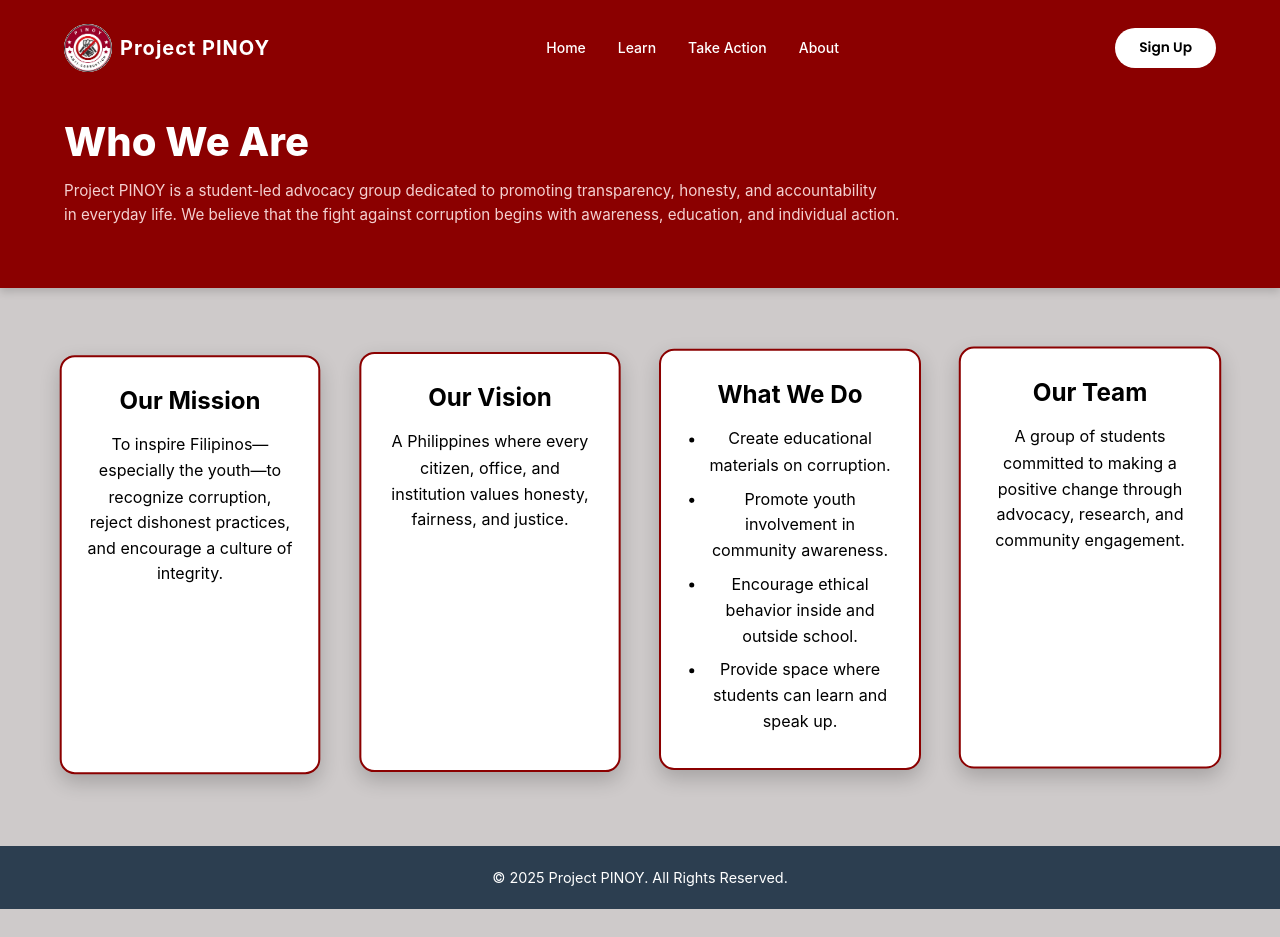
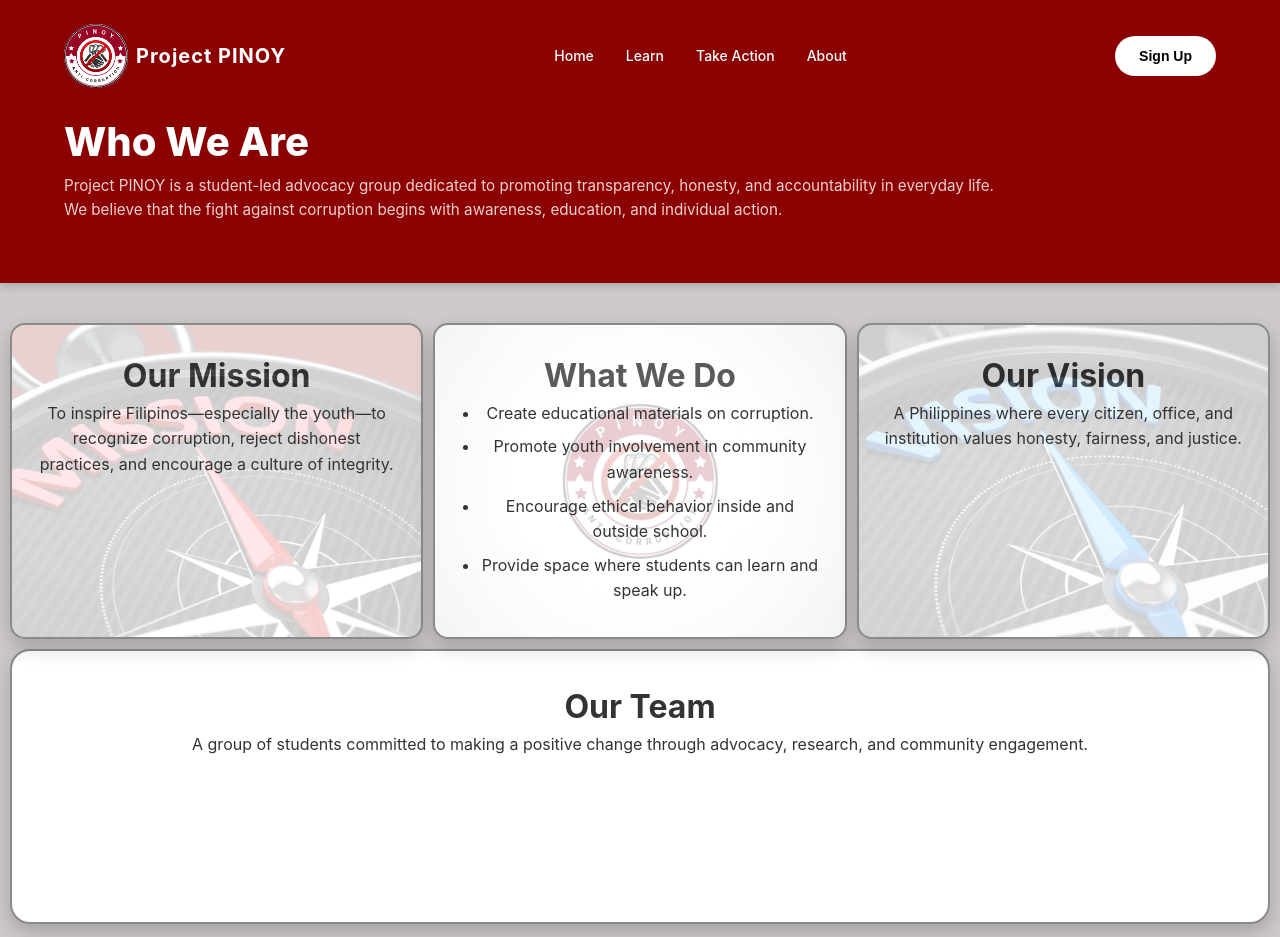
Before and after one commit to gemstxne/PINOYMOVEMENT, a plain HTML site: page aboutus.html in a window 1280 px wide. Shown: the top 937 px of the page. Before the commit the page ends 909 px from the top, so only its background shows below. Drawn offline with Linux system fonts and the light colour scheme.

Commit message:
Add files via upload

```diff
--- a/aboutus.html
+++ b/aboutus.html
@@ -7,7 +7,9 @@
   <link href="https://fonts.googleapis.com/css2?family=Poppins:wght@400;600;700&display=swap" rel="stylesheet">
   <link rel="stylesheet" href="style3.css">
 </head>
+<body>
 
+  <!-- NAVBAR -->
   <header class="hero">
     <nav class="navbar">
       <div class="nav-content">
@@ -24,36 +26,37 @@
           <a href="action.html">Take Action</a>
           <a href="aboutus.html">About</a>
         </div>
-
+        <a href="index.html#signup">
     <button class="btn btn-white">Sign Up</button>
+        </a>
       </div>
     </nav>
 
     <h1>Who We Are</h1>
     <p>
       Project PINOY is a student-led advocacy group dedicated to promoting transparency, honesty,
-        and accountability<br> in everyday life. We believe that the fight against corruption
+      and accountability in everyday life.<br> We believe that the fight against corruption
       begins with awareness, education, and individual action.
     </p>
   </header>
 
-    <!-- ABOUT SECTION -->
-    <main class="about-container">
 
-        <div class="about-boxes-grid">
+  <main class="about-section">
 
-            <div class="about-box hover-img-1" data-bg="mission.jfif" data-float="floating-left-1">
-                <h2>Our Mission</h2>
+
+    <div class="top-box-row">
+
+
+      <div class="about-box overlay-box">
+        <div class="box-overlay" style="background-image: url('mission.jfif');"></div>
+        <h1>Our Mission</h1>
         <p>To inspire Filipinos—especially the youth—to recognize corruption, reject dishonest practices, and encourage a culture of integrity.</p>
       </div>
 
-            <div class="about-box hover-img-2" data-bg="vision.jfif" data-float="floating-left-2">
-                <h2>Our Vision</h2>
-                <p>A Philippines where every citizen, office, and institution values honesty, fairness, and justice.</p>
-            </div>
 
-            <div class="about-box hover-img-3" data-bg="glass.jpg" data-float="floating-right-1">
-                <h2>What We Do</h2>
+      <div class="about-box overlay-box">
+        <div class="box-overlay" style="background-image: url('glass.jpg');"></div>
+        <h1>What We Do</h1>
         <ul>
           <li>Create educational materials on corruption.</li>
           <li>Promote youth involvement in community awareness.</li>
@@ -62,45 +65,75 @@
         </ul>
       </div>
 
-            <div class="about-box hover-img-4" data-bg="members.png" data-float="floating-right-2">
-                <h2>Our Team</h2>
-                <p>A group of students committed to making a positive change through advocacy, research, and community engagement.</p>
+
+      <div class="about-box overlay-box">
+        <div class="box-overlay" style="background-image: url('vision.jfif');"></div>
+        <h1>Our Vision</h1>
+        <p>A Philippines where every citizen, office, and institution values honesty, fairness, and justice.</p>
       </div>
 
     </div>
+
+
+    <div class="team-wide-box">
+
+      <h1>Our Team</h1>
+      <p>A group of students committed to making a positive change through advocacy, research, and community engagement.</p>
+
+      <div class="team-float-container">
+        <div class="team-member">
+          <img src="ani.jfif" alt="">
+          <span class="team-name">Anika Ava Aurelio</span>
+        </div>
+        <div class="team-member">
+          <img src="gem.jfif" alt="">
+          <span class="team-name">John Emmanuel Balbalosa</span>
+        </div>
+        <div class="team-member">
+          <img src="ian.jfif" alt="">
+          <span class="team-name">Ian Dave Catral</span>
+        </div>
+        <div class="team-member">
+          <img src="den.jfif" alt="">
+          <span class="team-name">Denise Charelle Hernandez</span>
+        </div>
+      </div>
+
+    </div>
+
   </main>
 
-    <!-- SCRIPT TO CHANGE FULL PAGE BG, SCALE FLOATING IMG, AND LOWER BOX OPACITY -->
   <script>
-        const boxes = document.querySelectorAll('.about-box');
-        boxes.forEach(box => {
-            const floatClass = box.dataset.float;
-            const floatImg = document.querySelector(`.${floatClass} img`);
+    const teamBox = document.querySelector('.team-wide-box');
+    const teamMembers = document.querySelectorAll('.team-member img');
+    const teamNames = document.querySelectorAll('.team-name');
+    const overlayBoxes = document.querySelectorAll('.overlay-box');
 
+
+    overlayBoxes.forEach(box => {
       box.addEventListener('mouseenter', () => {
-                document.body.style.background = `url(${box.dataset.bg}) no-repeat center center fixed`;
-                document.body.style.backgroundSize = 'cover';
-
-                if(floatImg){
-                    floatImg.style.transform = 'scale(1.3)';
-                }
-
-                document.querySelectorAll('.about-box').forEach(b => {
-                    b.style.opacity = '0.6'; // semi-transparent
+        box.querySelector('.box-overlay').style.transform = 'scale(1.1)';
+      });
+      box.addEventListener('mouseleave', () => {
+        box.querySelector('.box-overlay').style.transform = 'scale(1)';
       });
     });
 
-            box.addEventListener('mouseleave', () => {
-                document.body.style.background = '#cecaca';
 
-                if(floatImg){
-                    floatImg.style.transform = 'scale(1)';
-                }
+    teamBox.addEventListener('mouseenter', () => {
+      teamMembers.forEach(img => {
+        img.style.opacity = '1';
+        img.style.transform = 'scale(1.2)';
+      });
+      teamNames.forEach(name => name.style.opacity = '1');
+    });
 
-                document.querySelectorAll('.about-box').forEach(b => {
-                    b.style.opacity = '1';
+    teamBox.addEventListener('mouseleave', () => {
+      teamMembers.forEach(img => {
+        img.style.opacity = '0';
+        img.style.transform = 'scale(1)';
       });
-            });
+      teamNames.forEach(name => name.style.opacity = '0');
     });
   </script>
 
@@ -108,4 +141,5 @@
     <p>&copy; 2025 Project PINOY. All Rights Reserved.</p>
   </footer>
 
+</body>
 </html>
--- a/style.css
+++ b/style.css
@@ -99,18 +99,15 @@ body {
 }
 
 .brand-logo {
-    width: 3rem;
-    height: 3rem;
-    background: #cecaca;
-    color: #8B0000;
-    border-radius: 50%;
+    width: 4rem;
+    height: auto;
     display: flex;
     align-items: center;
     justify-content: center;
-    font-weight: bold;
 }
 
 .brand-name {
+    font: Inter;
     font-size: 1.25rem;
     font-weight: 700;
     letter-spacing: 0.05em;
--- a/style1.css
+++ b/style1.css
@@ -83,15 +83,11 @@ body {
 }
 
 .brand-logo {
-    width: 3rem;
-    height: 3rem;
-    background: #cecaca;
-    color: #8B0000;
-    border-radius: 50%;
+    width: 4rem;
+    height: auto;
     display: flex;
     align-items: center;
     justify-content: center;
-    font-weight: bold;
 }
 
 .brand-name {
@@ -160,7 +156,7 @@ body {
 }
 
 .form-list li {
-    background: #ffffff;
+    background: #fcfcfc;
     margin-bottom: 10px;
     padding: 12px 15px;
     border-radius: 6px;
--- a/style2.css
+++ b/style2.css
@@ -28,7 +28,7 @@ header {
     background-color: #8B0000;
     color: white;
     text-align: center;
-    height: 100px;
+    height: 120px;
 }
 
 .navbar {
@@ -49,7 +49,6 @@ header {
     justify-content: space-between;
     align-items: center;
     width: 100%;
-    padding: 0 1rem;
     margin: 0 auto;
     padding: 0 1rem;
 }
@@ -96,11 +95,8 @@ header {
 }
 
 .brand-logo {
-    width: 3rem;
-    height: 3rem;
-    background: #cecaca;
-    color: #8B0000;
-    border-radius: 50%;
+    width: 4rem;
+    height: auto;
     display: flex;
     align-items: center;
     justify-content: center;
--- a/style3.css
+++ b/style3.css
@@ -1,33 +1,19 @@
-/* GLOBAL */
-:root {
-    --primary-color: #8B0000; /* Deep Red/Maroon */
-    --text-color: #2c3e50;    /* Dark Blue/Grey for readability */
+* {
+  box-sizing: border-box;
+  margin: 0;
+  padding: 0;
 }
-
-* { box-sizing: border-box; margin:0; padding:0; font-family:'Inter', 'Poppins', sans-serif; }
-body { background: #cecaca; color: #2c3e50; transition: background 0.5s ease; }
-
 
 body {
     font-family: 'Inter', 'Poppins', sans-serif;
+    margin: 0;
+    padding: 0;
     background-color: #cecaca;
-    color: #000000;
+    color: #333;
     line-height: 1.6;
-}
-.container {
-    max-width: 1500px;
-    margin: 20px auto;
-    padding: 0 20px;
+    transition: background 0.5s ease;
 }
 
-/* NAVBAR */
-
-h1 {
-    color: #8B0000;
-    font-weight: 700;
-}
-
-/* Header/Hero Section Styling (Using your existing dark red) */
 .navbar {
   position: absolute;
   top: 0;
@@ -52,7 +38,7 @@ h1 {
 
 .nav-links {
   display: flex;
-    gap: 2rem;
+  gap: 32px;
   align-items: center;
 }
 
@@ -69,17 +55,13 @@ h1 {
 
 .btn {
 display: inline-block;
-    padding: 0.6rem 1.5rem;
+padding: 0.75rem 1.5rem;
 border-radius: 9999px;
-
-    font-family: 'Poppins', sans-serif;
 font-weight: 600;
-    font-size: 0.86rem;
-
+font-size: 0.875rem;
 cursor: pointer;
 transition: all 0.3s ease;
 border: none;
-    text-decoration: none;
 }
 
 .btn-white {
@@ -91,6 +73,7 @@ h1 {
   background-color: #e5e7eb;
   color: black;
 }
+
 .brand {
   display: flex;
   align-items: center;
@@ -98,15 +81,11 @@ h1 {
 }
 
 .brand-logo {
-    width: 3rem;
-    height: 3rem;
-    background: #cecaca;
-    color: #8B0000;
-    border-radius: 50%;
+    width: 4rem;
+    height: auto;
     display: flex;
     align-items: center;
     justify-content: center;
-    font-weight: bold;
 }
 
 .brand-name {
@@ -120,11 +99,11 @@ h1 {
     .navbar { padding: 1.5rem 3rem; }
 }
 
-/*!--- HERO SECTION --- */
 .hero {
-    background-color: var(--primary-color);
+  background-color: #8B0000;
   color: white;
-    padding: 110px 0 60px 0; /* Updated Padding: Top 100px to clear navbar */
+  text-align: center;
+  padding: 110px 0 60px 0;
   text-align: center;
   margin-bottom: 30px;
   box-shadow: 0 4px 8px rgba(0, 0, 0, 0.15);
@@ -133,77 +112,172 @@ h1 {
 .hero h1 {
   color: white;
   font-size: 2.5em;
-    margin-bottom: 5px;
-    text-align: left;
-    margin-left: 5%;
   margin-top: 0px;
   font-weight: 800;
-}
-
-.hero p {
-    color: #f4d0d0; /* Light tone of the primary color */
-    font-size: 0.95em;
-    font-weight: 400;
   text-align: left;
   margin-left: 5%;
 }
 
-/* FLOAT ANIMATIONS */
-@keyframes float-left {
-    0%,100% { transform: translateX(0) translateY(0); }
-    50% { transform: translateX(50px) translateY(-10px); }
-}
-@keyframes float-right {
-    0%,100% { transform: translateX(0) translateY(0); }
-    50% { transform: translateX(-50px) translateY(-15px); }
+.hero p {
+  color: #f4d0d0;
+  font-size: 0.95em;
+  text-align: left;
+  margin-left: 5%;
 }
 
-/* ABOUT CONTAINER */
-.about-container { max-width:1200px; margin:50px auto; padding:20px; text-align:center; position:relative; }
+.about-container {
+  margin: 50px auto;
+  padding: 200px;
+  text-align: center;
+  position: relative;
+}
 
-/* ABOUT BOXES GRID */
 .about-boxes-grid {
   display: grid;
   grid-template-columns: repeat(auto-fit, minmax(250px, 1fr));
-    gap: 40px;
 }
 
-/* ABOUT BOXES WITH FLOATING EFFECT */
 .about-box {
-    background:#fff;
-    border-radius:15px;
-    border:2px solid #8B0000;
-    padding:25px;
-    box-shadow:0 8px 20px rgba(0,0,0,0.2);
-    cursor:pointer;
-    overflow:hidden;
-    position:relative;
-    animation: float-box 6s ease-in-out infinite alternate;
+  background: #fff;
+  border-radius: 15px;
+  border: 2px solid #8a8a8a;
+  padding: 25px;
+  width: 30rem;
+  box-shadow: 0 8px 20px rgba(0, 0, 0, 0.2);
+  cursor: pointer;
+  overflow: hidden;
+  text-align: center;
+  position: relative;
+  transition: transform 0.3s, box-shadow 0.3s;
 }
 
-/* stagger animations slightly for each box */
-.about-box.hover-img-1 { animation-delay: 0s; }
-.about-box.hover-img-2 { animation-delay: 0.5s; }
-.about-box.hover-img-3 { animation-delay: 1s; }
-.about-box.hover-img-4 { animation-delay: 1.5s; }
-
-@keyframes float-box {
-    0%   { transform: translateY(0) scale(1); }
-    50%  { transform: translateY(-10px) scale(1.01); }
-    100% { transform: translateY(0) scale(1); }
+.about-box:hover {
+  transform: translateY(-5px);
+  box-shadow: 0 12px 25px rgba(0, 0, 0, 0.3);
+  border-color: #8B0000;
 }
 
-/* TEXT ABOVE BOX IMAGE */
-.about-box h2, .about-box p, .about-box ul { position:relative; z-index:1; }
-.about-box h2 { color:#000000; margin-bottom:12px; }
-.about-box ul { padding-left:20px; }
-.about-box ul li { margin-bottom:8px; }
+.about-box h2,
+.about-box p,
+.about-box ul {
+  position: relative;
+  z-index: 1;
+}
+
+.about-box h2 {
+  color: #000000;
+  margin-bottom: 12px;
+}
+
+.about-box ul {
+  padding-left: 20px;
+}
+
+.about-box ul li {
+  margin-bottom: 8px;
+}
+
+.box-overlay {
+  position: absolute;
+  top: 0;
+  left: 0;
+  width: 100%;
+  height: 100%;
+  background-size: cover;
+  background-position: center;
+  opacity: 0.2;
+  transition: transform 0.5s ease;
+  pointer-events: none;
+}
+
+.team-wrapper {
+  position: relative;
+}
+
+.team-floats {
+  position: absolute;
+  top: -60px;
+  right: 0;
+  display: flex;
+  gap: 15px;
+  pointer-events: none;
+}
+
+.team-member {
+  text-align: center;
+}
+
+.team-floats img {
+  width: 80px;
+  height: 80px;
+  border-radius: 50%;
+  opacity: 0;
+  transition: all 0.5s ease;
+}
+
+.team-name {
+  display: block;
+  margin-top: 5px;
+  font-size: 0.8rem;
+  color: #000;
+  opacity: 0;
+  transition: opacity 0.5s;
+}
 
 .footer {
   text-align: center;
   padding: 20px 0;
-    background-color: var(--text-color);
-    color: rgb(255, 255, 255);
+  background-color: #2c3e50;
+  color: white;
   margin-top: 40px;
   font-size: 0.9em;
 }
+
+.about-section {
+  max-width: 9000px;
+  margin: auto;
+  padding: 10px;
+}
+
+.top-box-row {
+  display: flex;
+  justify-content: center;
+  gap: 10px;
+  margin-bottom: 10px;
+  box-sizing: border-box;
+}
+
+.team-wide-box {
+  background: #fff;
+  border-radius: 20px;
+  border: 2px solid #8a8a8a;
+  padding: 30px;
+  text-align: center;
+  box-shadow: 0 8px 20px rgba(0, 0, 0, 0.2);
+}
+
+.team-wide-box:hover {
+  border-color: #8B0000;;
+}
+
+.team-float-container {
+  margin-top: 20px;
+  display: flex;
+  justify-content: center;
+  gap: 20px;
+}
+
+.team-member img {
+  width: 80px;
+  height: 80px;
+  border-radius: 50%;
+  opacity: 0;
+  transition: 0.4s;
+}
+
+.team-name {
+  display: block;
+  font-size: 0.85rem;
+  opacity: 0;
+  transition: 0.4s;
+}
```
Also changed, not shown: action.html (+3 -1 lines), ani.jfif (added), den.jfif (added), gem.jfif (added), ian.jfif (added), members.jfif. Lines whose indentation alone changed are shown as unchanged.
